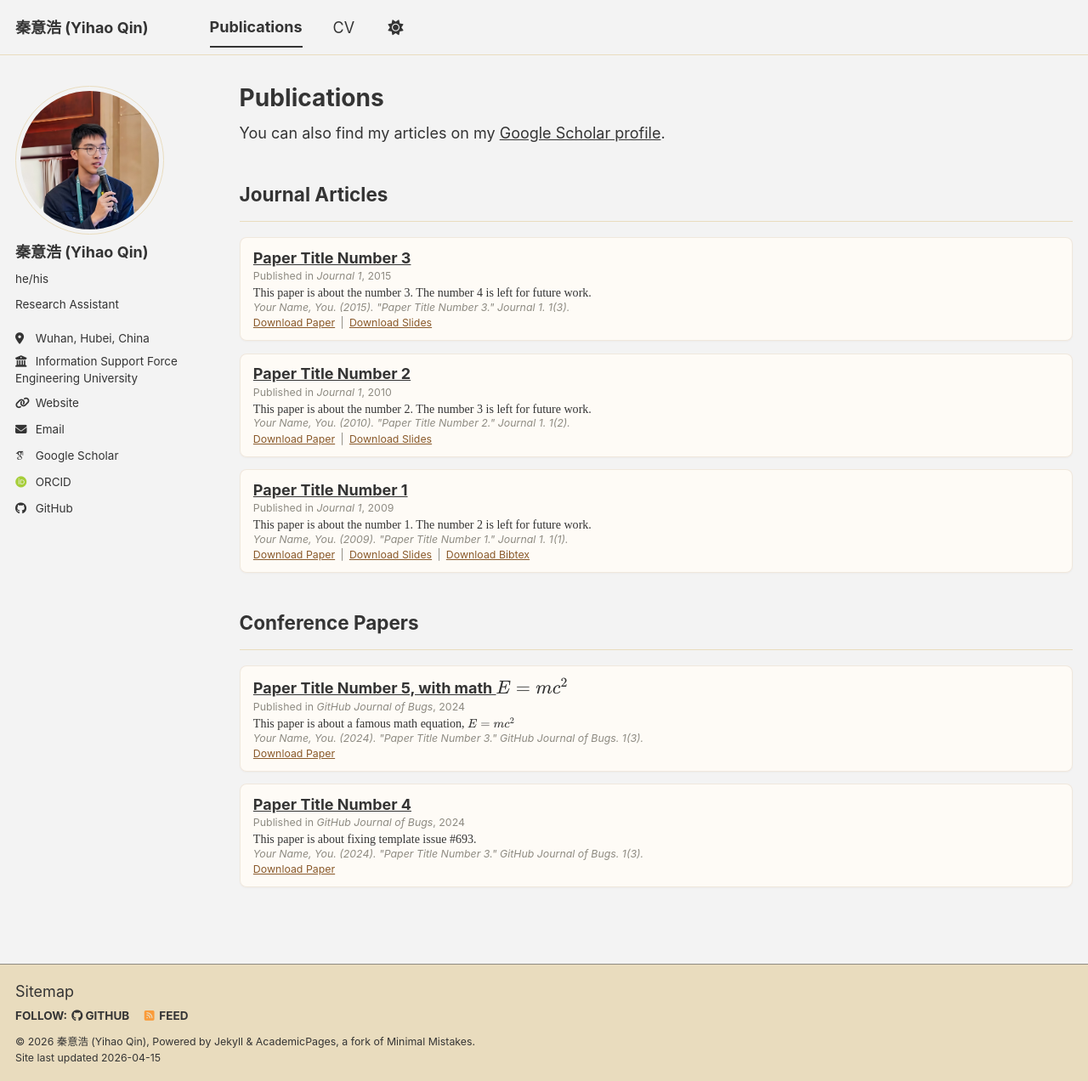
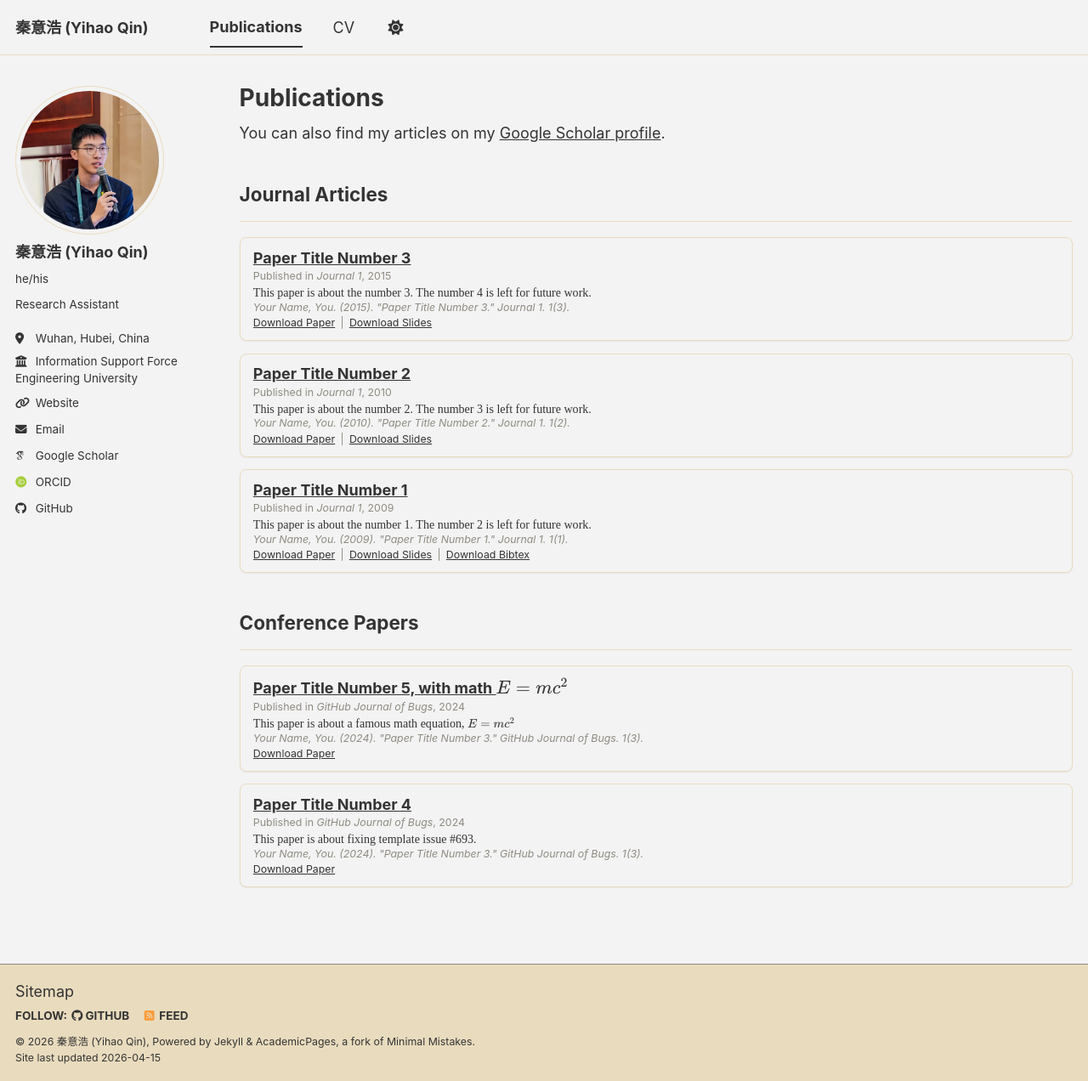
Before and after one commit to IntHelloWorld/IntHelloWorld.github.io, a Jekyll site: the page built from _pages/publications.html, in a window 1280 px wide and 1272 px high. Shown: the whole window at 85% size. Built offline with Jekyll 4.4.1, drawn with Linux system fonts in a browser that asks for light colours; some web fonts are replaced; a script bundle is joined from its source files by our own code; library files that are not in the unit come from our copies.

Commit message:
更新Publication中条目样式

```diff
--- a/_sass/layout/_archive.scss
+++ b/_sass/layout/_archive.scss
@@ -154,10 +154,10 @@
 .publication-list__item {
   margin-bottom: 0.8rem;
   padding: 0.7rem 0.85rem;
-  border: 1px solid rgba(138, 90, 43, 0.12);
+  border: 1px solid var(--global-border-color);
   border-radius: 8px;
-  background-color: rgba(255, 252, 247, 0.9);
-  box-shadow: 0 1px 2px rgba(70, 45, 20, 0.04);
+  background-color: var(--global-bg-color);
+  box-shadow: 0 1px 2px rgba(0, 0, 0, 0.06);
   transition: background-color 0.18s ease, border-color 0.18s ease, box-shadow 0.18s ease, transform 0.18s ease;
 }
 
@@ -166,9 +166,9 @@
 }
 
 .publication-list__item:hover {
-  background-color: rgba(156, 113, 72, 0.12);
-  border-color: rgba(138, 90, 43, 0.24);
-  box-shadow: 0 6px 18px rgba(70, 45, 20, 0.08);
+  background-color: var(--global-border-color);
+  border-color: var(--global-link-color);
+  box-shadow: 0 6px 18px rgba(0, 0, 0, 0.12);
   transform: translateY(-1px);
 }
 
@@ -216,14 +216,14 @@
 }
 
 .publication__link {
-  color: #8a5a2b;
+  color: var(--global-link-color);
   text-decoration: none;
   transition: color 0.18s ease;
 }
 
 .archive .publication__link:hover,
 .archive .publication__link:focus {
-  color: #5f3b18;
+  color: var(--global-link-color-hover);
   text-decoration: none;
 }
 
```
